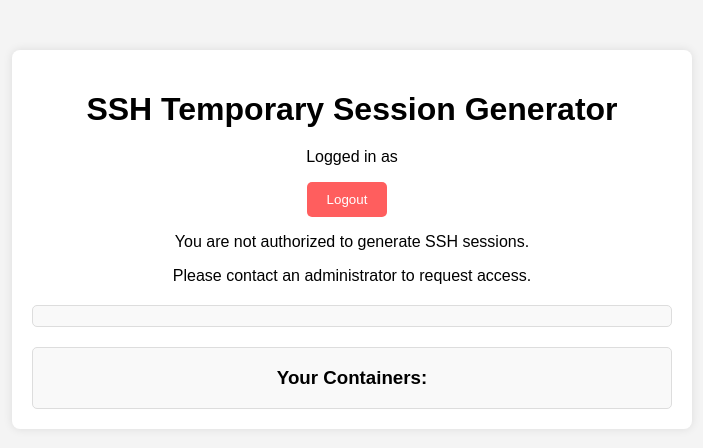
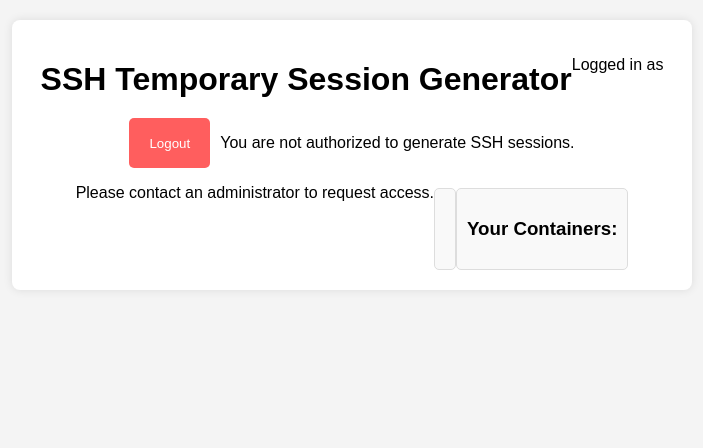
Before and after one commit to kokofixcomputers/TemporarySSHSessionManager, a Flask app: template templates/home.html in a window 1280 px wide. Shown: the top 448 px of the page, without its empty margins (288-991 px from the left). Run offline with Flask 3, Linux system fonts and the light colour scheme; the template is opened without the code that fills it, so the values that code supplies are empty.

Commit message:
:bug: fix: attemp3
Signed-off-by: kokodev <koko@kokodev.cc>

```diff
--- a/static/styles.css
+++ b/static/styles.css
@@ -12,22 +12,18 @@
   }
 
   .container {
+    display: flex;
     max-width: 50%;
-    margin: 50px auto;
+    margin: 20px auto;
     padding: 20px;
     background: white;
     border-radius: 8px;
     box-shadow: 0 0 10px rgba(0, 0, 0, 0.1);
     text-align: center;
+    flex-wrap: wrap;
+    justify-content: center;
   }
 
-  #containers {
-    display: flex;
-    max-width: 100%;
-    padding: 0;
-    flex-wrap: wrap; /* Allows wrapping to the next row if needed */
-    justify-content: center; /* Centers items horizontally */
-  }
 
 
   .result button {
```
